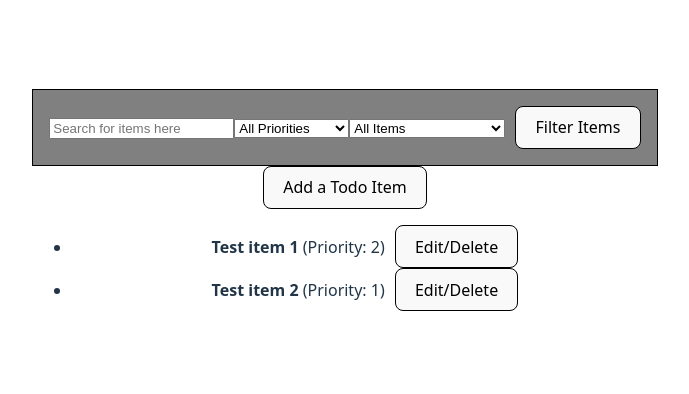
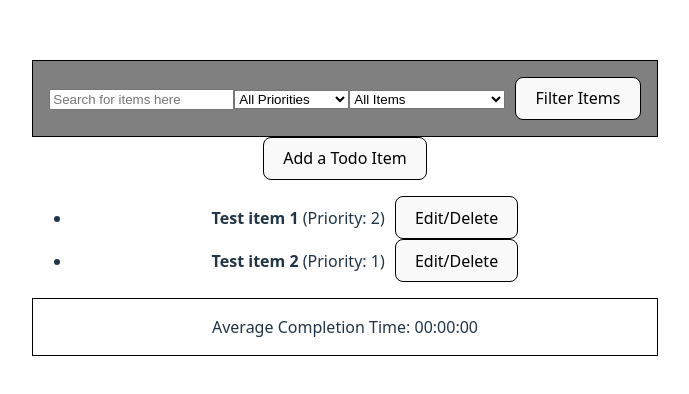
Before and after one commit to Jaime-Reynoso-Berrum/breakableToy, a React (Vite) app in the folder frontend/: page / in a window 1280 px wide. Shown: the part 192-586 px from the top of the page, without its empty margins (295-984 px from the left). Built offline with nearby package versions, Linux system fonts and the light colour scheme.

Commit message:
created the MetricsFooter.tsx for the frontEnd

```diff
--- a/frontend/src/App.tsx
+++ b/frontend/src/App.tsx
@@ -3,6 +3,7 @@ import './App.css'
 import AddTodoModal from "./components/modals/AddTodoModal.tsx";
 import EditTodoModal from "./components/modals/EditTodoModal.tsx"
 import FilterBar from "./components/FilterBar.tsx";
+import MetricsFooter from "./components/MetricsFooter.tsx";
 
 
 interface todo {
@@ -26,6 +27,7 @@ function App() {
   const [queryFilter, setQueryFilter] = useState("");
   const [priorityFilter, setPriorityFilter] = useState<number>(0);
   const [completedFilter, setCompletedFilter] = useState<boolean | null>(null);
+  const [avgTime, setAvgTime] = useState("00:00:00")
 
   const handleAdd = (todoItem: string, priority: number, dueDate: string | null) => {
       console.log("New todo: ", {todoItem, priority, dueDate });
@@ -94,6 +96,7 @@ function App() {
                 />
             )}
         </div>
+        <MetricsFooter avgCompletioTime={avgTime} />
     </>
   )
 }
--- /dev/null
+++ b/frontend/src/components/MetricsFooter.tsx
@@ -0,0 +1,14 @@
+
+type MetricsFooterProps = {
+    avgCompletioTime: string;
+};
+
+function MetricsFooter(props: MetricsFooterProps){
+    return (
+        <footer style = {{border: '1px solid black'}}>
+            <p>Average Completion Time: {props.avgCompletioTime}</p>
+        </footer>
+    );
+};
+
+export default MetricsFooter;
```
